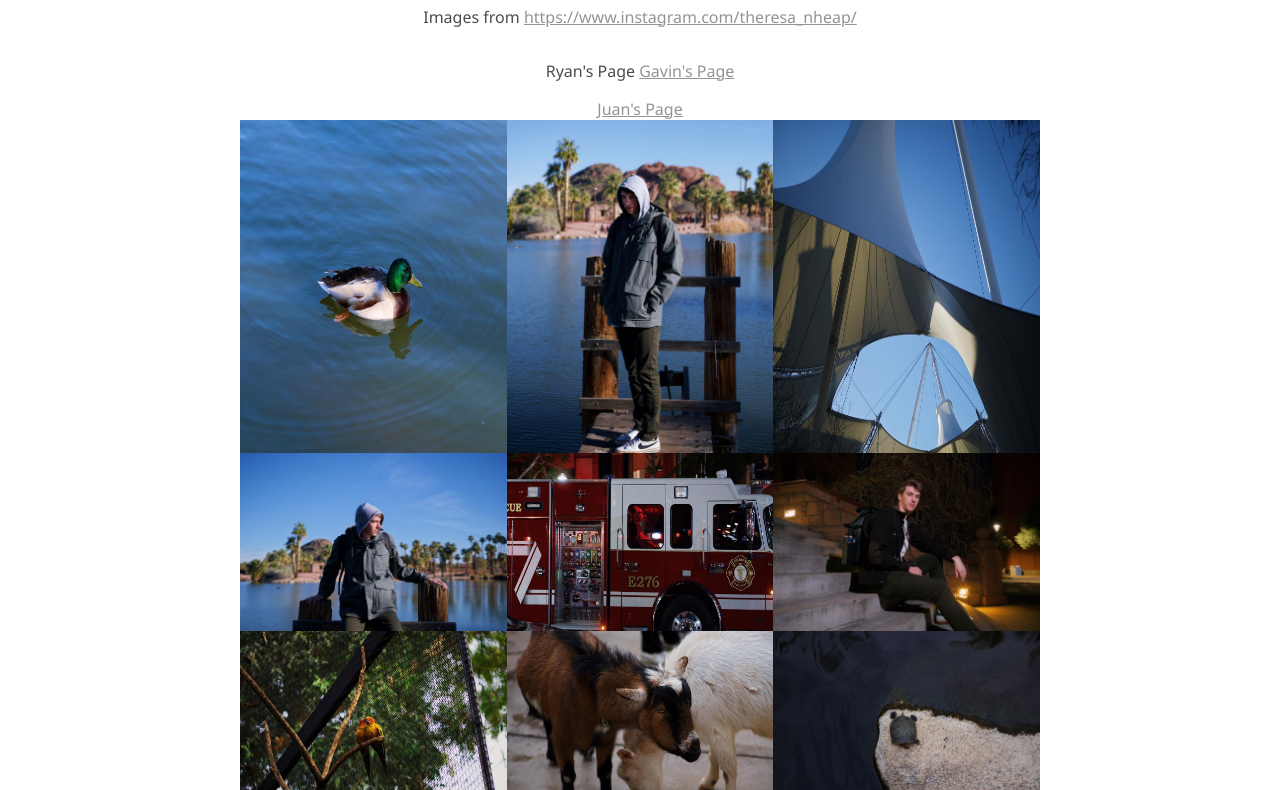
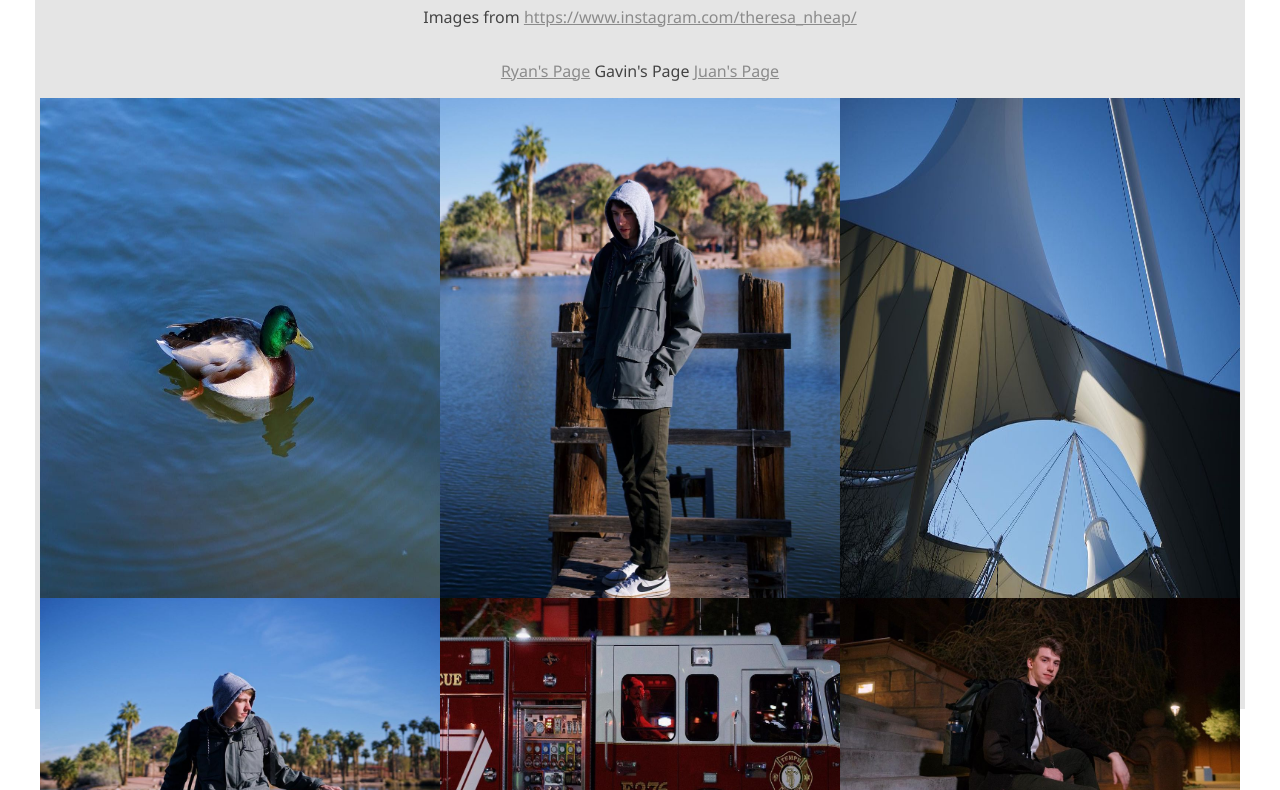
Before and after one commit to IoIxD/cis133-group-project-a, a plain HTML site: page images.html in a window 1280 px wide. Shown: the part 93-883 px from the top of the page. Drawn offline with Linux system fonts and the light colour scheme.

Commit message:
gave a slight background to the center of the page

```diff
--- a/images.html
+++ b/images.html
@@ -8,8 +8,8 @@
                 <h1>Theresa Nheap</h1>
                 <p>Images from <a href="https://www.instagram.com/theresa_nheap/">https://www.instagram.com/theresa_nheap/</a></p>
                 <span class="nav">
-                    <p>Ryan's Page</p>
-                    <a href="./images.html">Gavin's Page</a>
+                    <a href="./seaindex.html">Ryan's Page</a>
+                    <p>Gavin's Page</p>
                     <a href="./music.html">Juan's Page</a>
                 </span>
             </span>
--- a/style.css
+++ b/style.css
@@ -35,10 +35,14 @@ a:visited {
     display:flex;
     flex-direction: column;
     padding: 5px;
+    height: 100%;
+    width: 75rem;
+    display: block;
+    background: rgba(0,0,0,0.1);
+    margin: 0 auto;
 }
 
 .header, .images, .text {
-    width: 50rem;
     margin: 0 auto;
     display: block;
 }
```
Also changed, not shown: index.html (+4 -0 lines).
